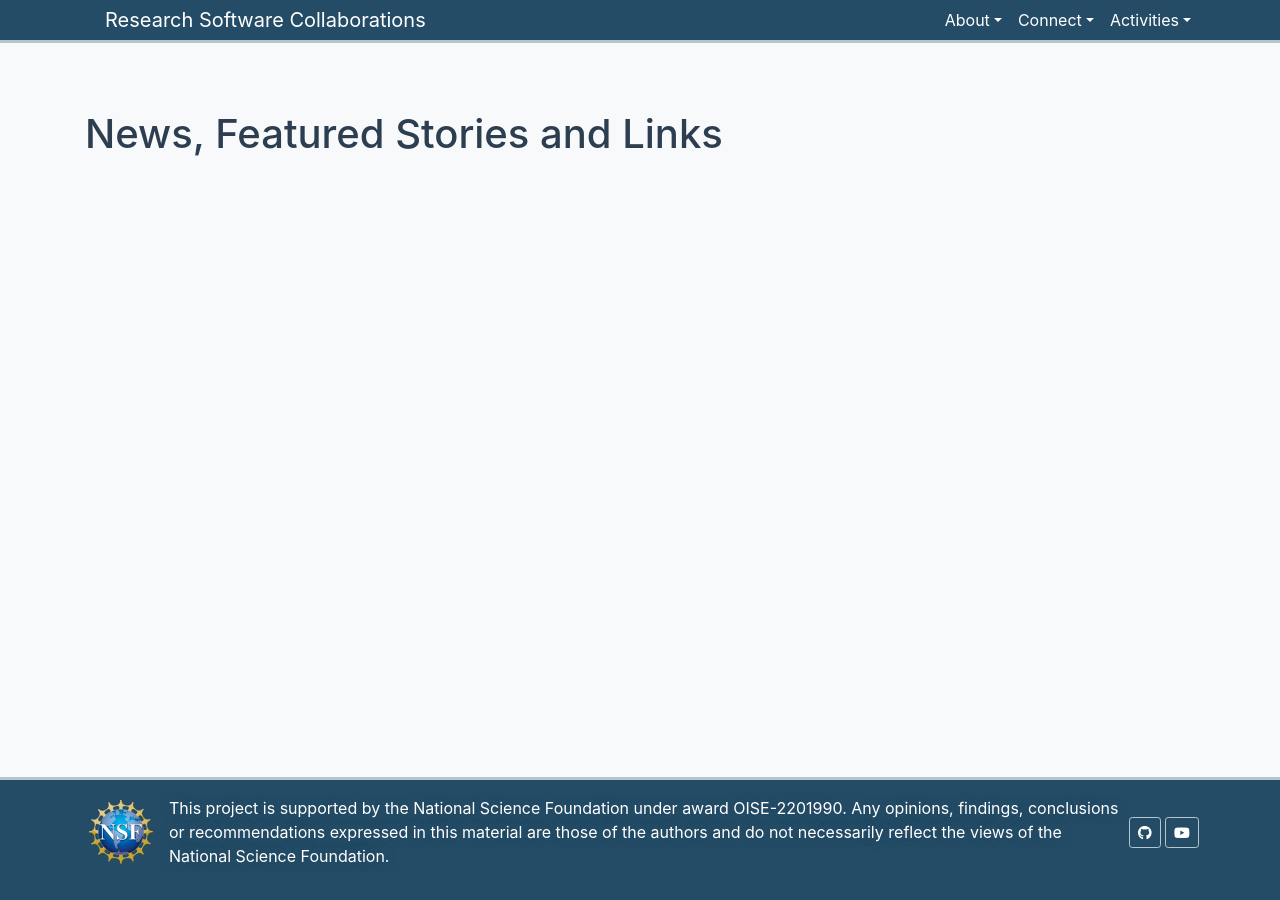
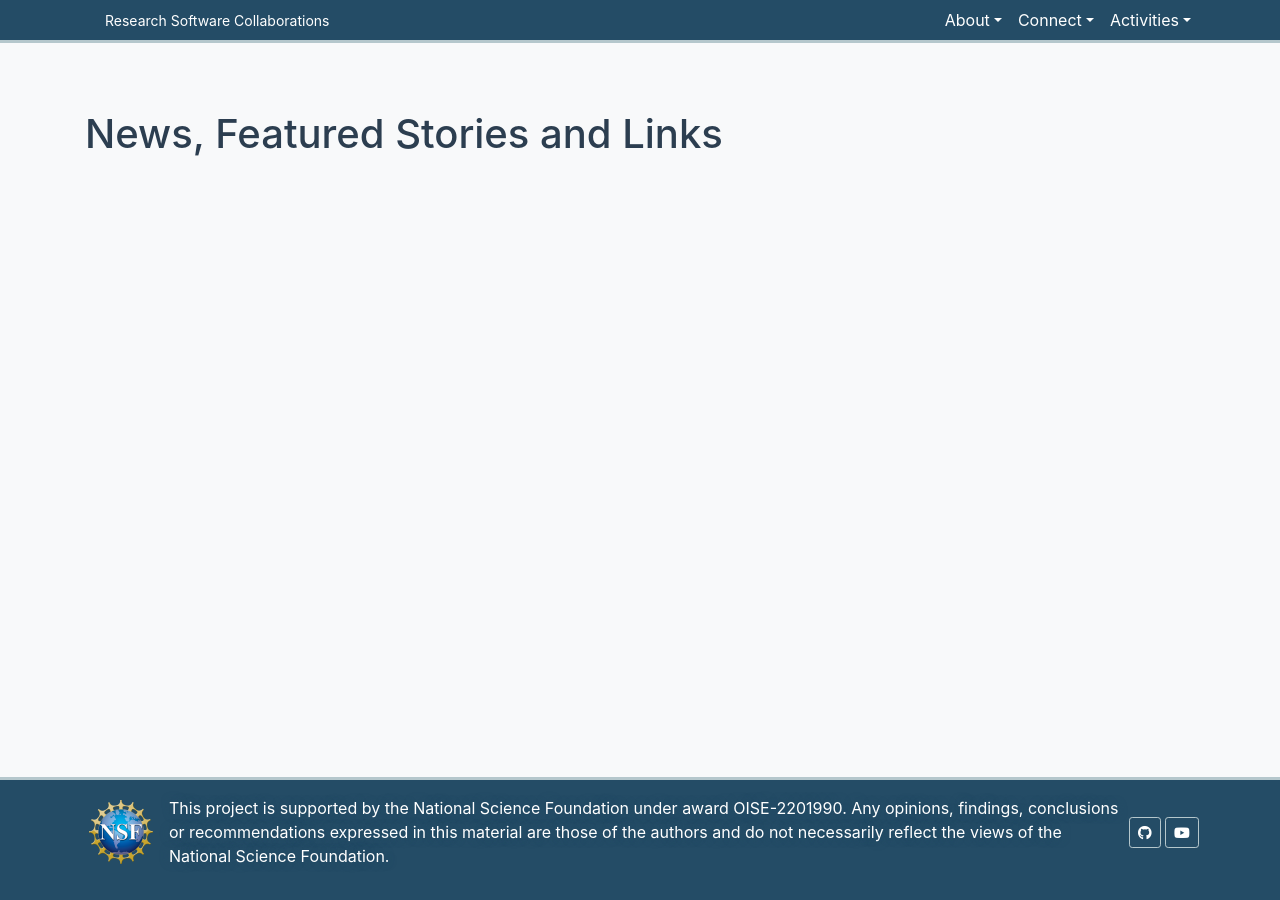
Before and after one commit to research-software-collaborations/research-software-collaborations.github.io, a Jekyll site: the page built from pages/news.md, in a window 1280 px wide. Built offline with Jekyll 4.4.1, drawn with Linux system fonts in a browser that asks for light colours; cached includes are drawn as plain includes.

Commit message:
tweak padding and "brand" size

```diff
--- a/_layouts/main.html
+++ b/_layouts/main.html
@@ -1,7 +1,7 @@
 <!doctype html>
 <html lang="{{ site.lang | default: "en-US" }}">
     {% include head.html %}
-  <body style="padding-top: 2.5rem;">
+  <body style="padding-top: 2.2rem;">
 
     {% include navbar.html %}
     {% include masthead.html %}
--- a/_sass/_variables.scss
+++ b/_sass/_variables.scss
@@ -699,7 +699,8 @@ $navbar-padding-x: $spacer !default;
 
 $navbar-nav-link-padding-x: 0.5rem !default;
 
-$navbar-brand-font-size: $font-size-lg !default;
+//$navbar-brand-font-size: $font-size-lg !default;
+$navbar-brand-font-size: $font-size-sm !default;
 // Compute the navbar-brand padding-y so the navbar-brand will have the same height as navbar-text and nav-link
 $nav-link-height: (
   $font-size-base * $line-height-base + $nav-link-padding-y * 2
--- a/pages/index.html
+++ b/pages/index.html
@@ -39,8 +39,8 @@ software initiatives in ways that advance their careers in experimental
 data-intensive science. HSF-India will build international collaborative
 structures which will enable innovation in critical software areas for
 discovery in particle, nuclear and astroparticle physics and
-lay the foundations for similar international collaborations across
-the scientific spectrum.
+lay the foundations for similar international collaborations across the
+scientific spectrum.
 
 It is intended to be a long-term investment in team science in physics.
 {% endcapture %}
```
